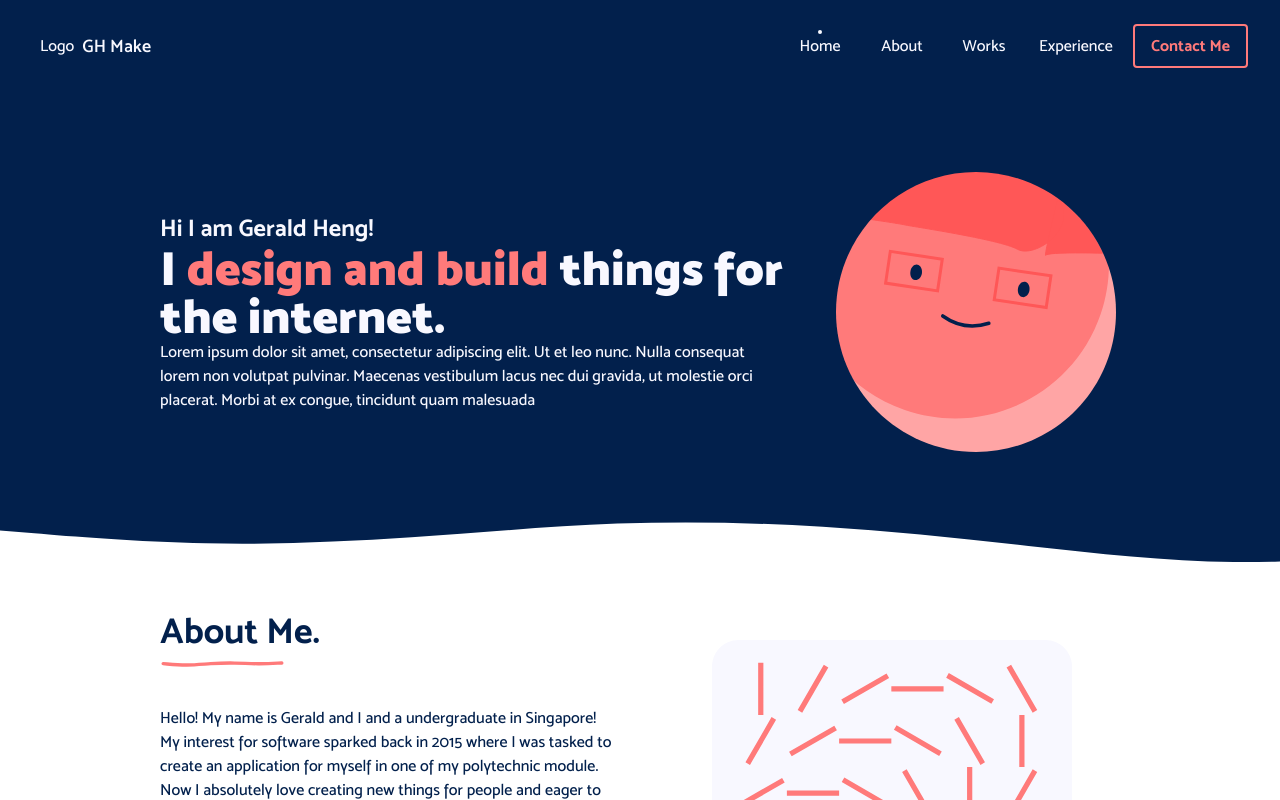
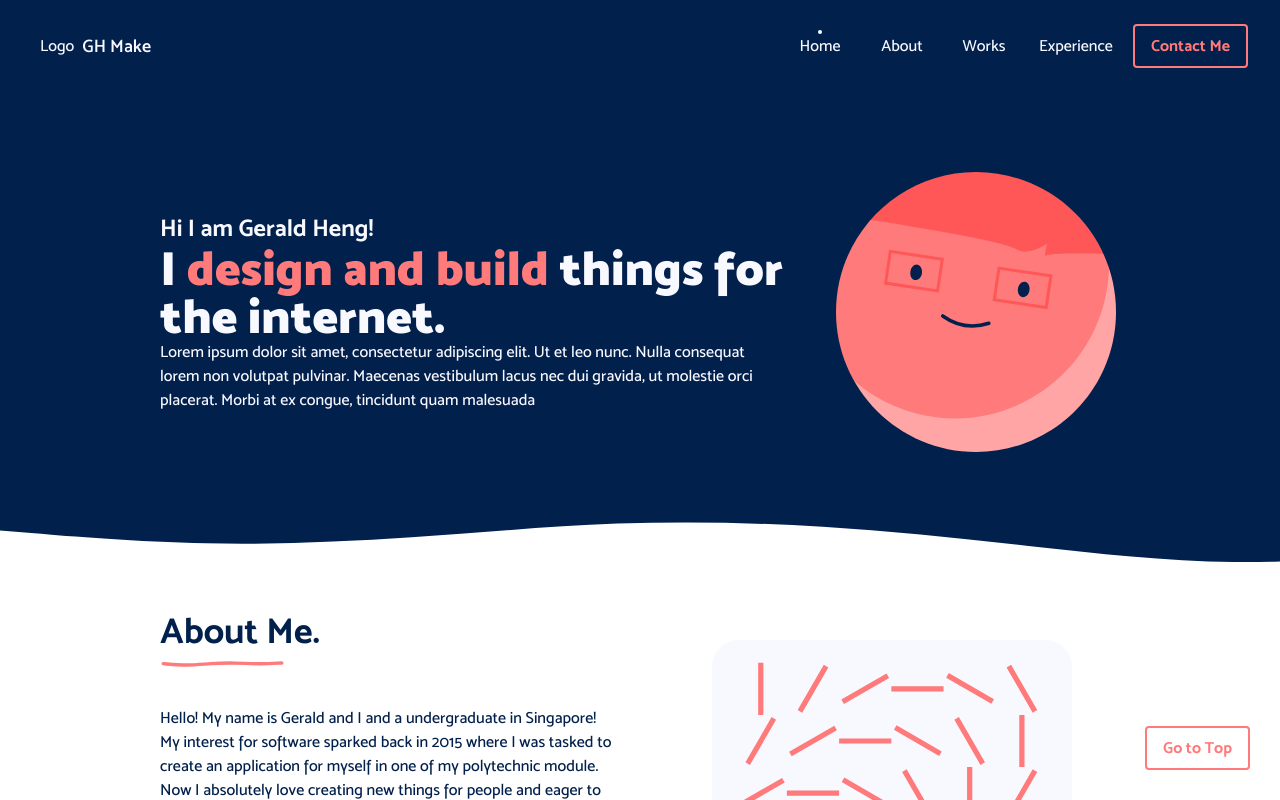
Before and after one commit to GeraldHeng/gh-make, a Next.js app: page / in a window 1280 px wide. Shown: the top 800 px of the page. Built offline with nearby package versions, Linux system fonts and the light colour scheme.

Commit message:
Added go to top button

```diff
--- a/components/commons/Button.js
+++ b/components/commons/Button.js
@@ -10,7 +10,6 @@ export default function Button({ children, ...rest }) {
       active:bg-accent active:shadow-none
       active:-translate-y-0 active:-translate-x-0
       active:border-accent-light active:border-2
-
       "
     >
       {children}
--- a/pages/index.js
+++ b/pages/index.js
@@ -4,10 +4,21 @@ import AboutSection from "../components/about/AboutSection";
 import WorkSection from "../components/works/WorkSection";
 import Divider from "../components/commons/Divider";
 import Footer from "../components/footer/Footer";
+import Button from "../components/commons/Button";
+import { scrollTo } from "../utils/scrollTo";
 
 export default function Home() {
+  const buttonStyle = {
+    position: "fixed",
+    bottom: "30px",
+    right: "30px",
+  };
+
+  const goToTop = () => {
+    scrollTo({ id: "home" });
+  };
   return (
-    <div className="">
+    <div>
       <HeroSection id="home">
         <Navbar />
       </HeroSection>
@@ -17,6 +28,9 @@ export default function Home() {
       </div>
       <WorkSection id="works" />
       <Footer />
+      <div style={buttonStyle} onClick={goToTop}>
+        <Button>Go to Top</Button>
+      </div>
     </div>
   );
 }
```
